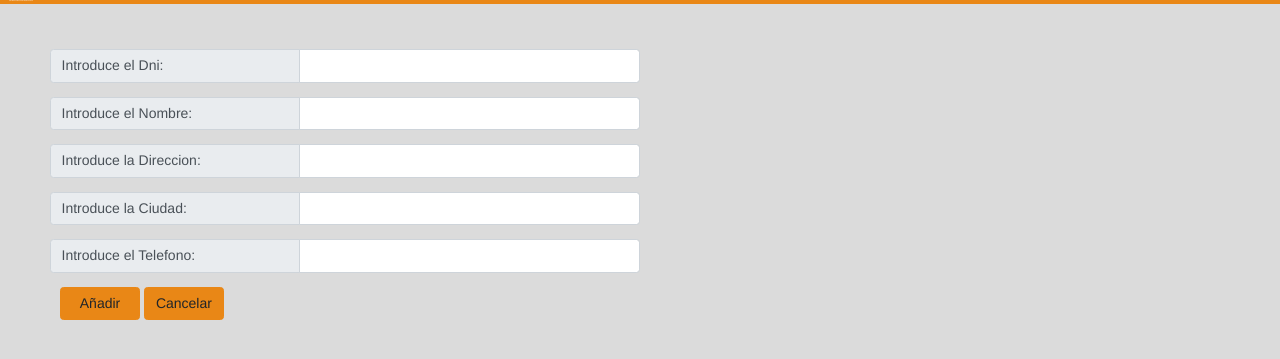
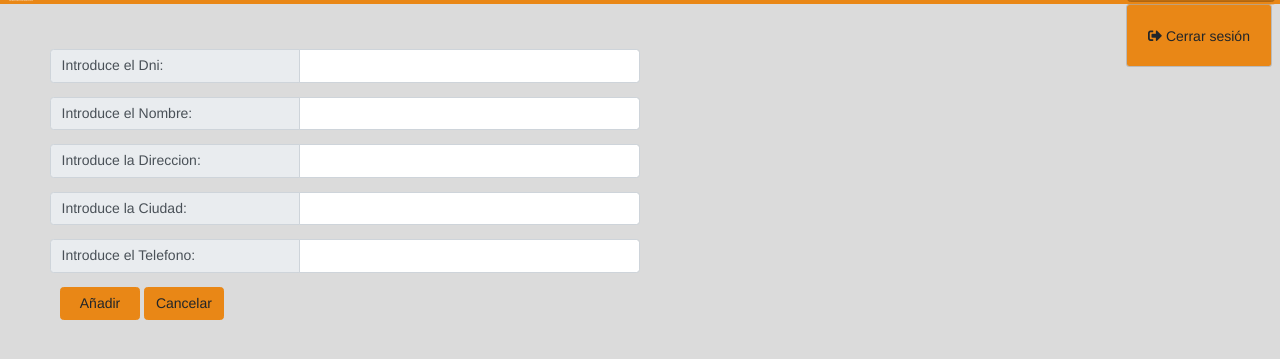
Before and after one commit to iesoretania-dic/proyecto-maduranlucha, a PHP site: template views/cliente/cliente_add.twig in a window 1280 px wide, after a click on "Conectado como:". Shown: the part 36-395 px from the top of the page. Run offline with PHP 8.4, Linux system fonts and the light colour scheme; the template is opened without the code that fills it, so the values that code supplies are empty; some libraries are stand-ins or nearby versions.

Commit message:
Añadida la opcion del panel de usuario de cerrar la sesion.

```diff
--- a/views/layout.twig
+++ b/views/layout.twig
@@ -54,6 +54,9 @@
                         {% block usuario %}
                         {% endblock %}
                     </button>
+                    <div class="dropdown-menu mia">
+                        <a class="dropdown-item" href="../../index.php"><i class="fas fa-sign-out-alt"></i> Cerrar sesión</a>
+                    </div>
                 </div>
             </div>
         </div>
```
